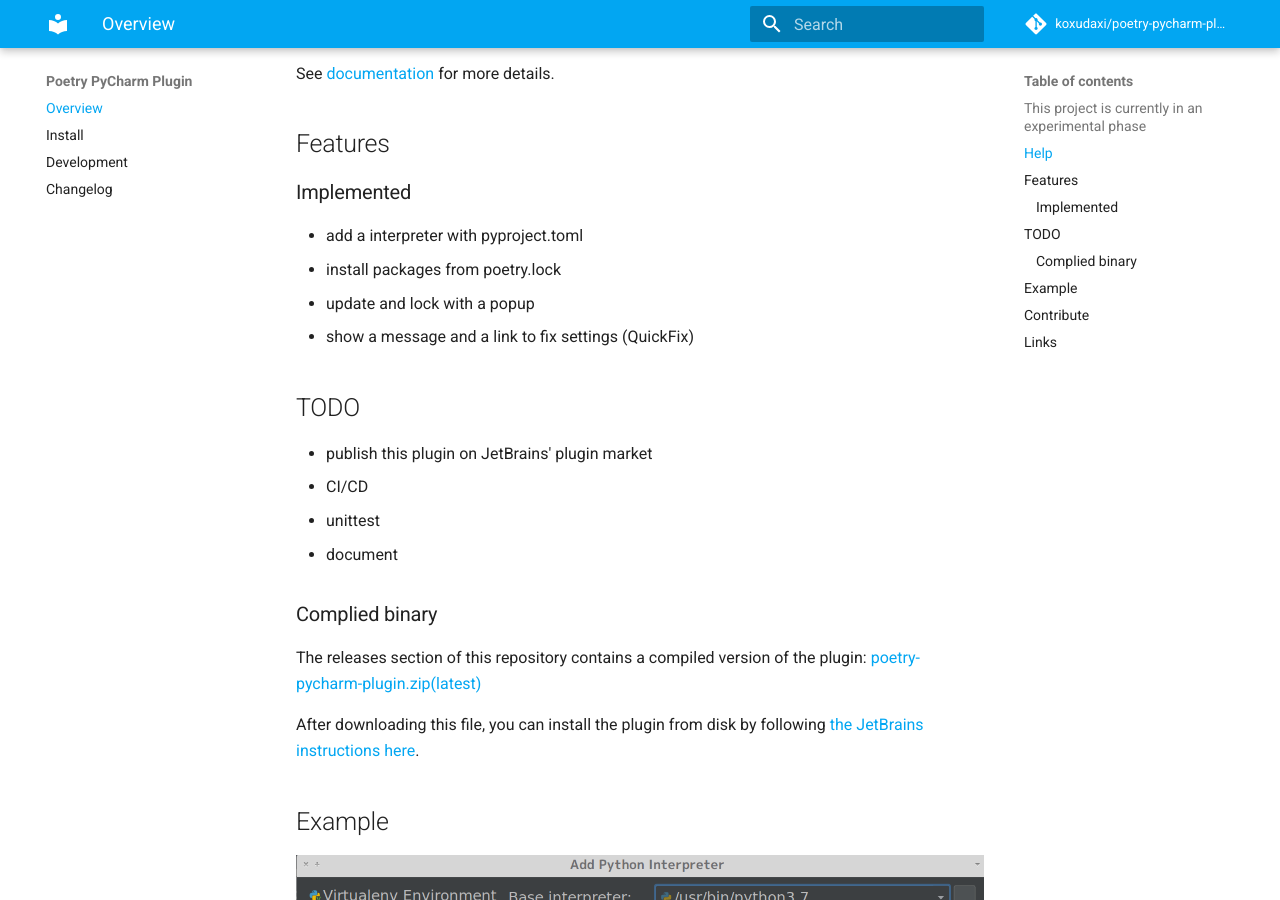
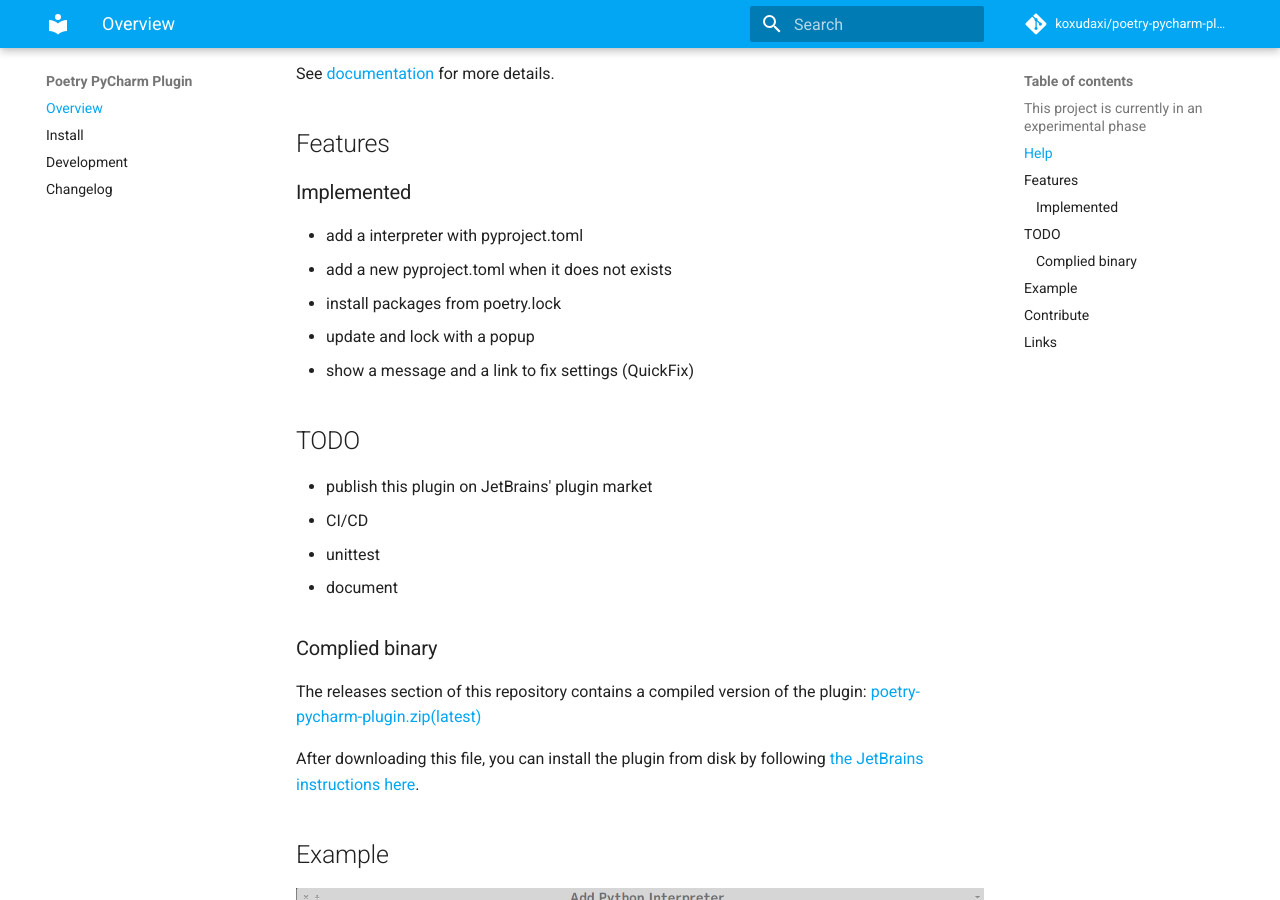
Before and after one commit to koxudaxi/poetry-pycharm-plugin, an MkDocs documentation site: the page built from docs/index.md, in a window 1280 px wide and 900 px high, scrolled down 354 px. Built offline with MkDocs 1.6.1 and Material for MkDocs 9.7.7, drawn with Linux system fonts in a browser that asks for light colours; comment, search, counter and statistics services are not loaded.

Commit message:
update documents

```diff
--- a/docs/index.md
+++ b/docs/index.md
@@ -14,6 +14,7 @@
 ##  Features
 ### Implemented
 - add a interpreter with pyproject.toml
+- add a new pyproject.toml when it does not exists
 - install packages from poetry.lock
 - update and lock with a popup
 - show a message and a link to fix settings (QuickFix)
```
Also changed, not shown: README.md (+1 -0 lines).
